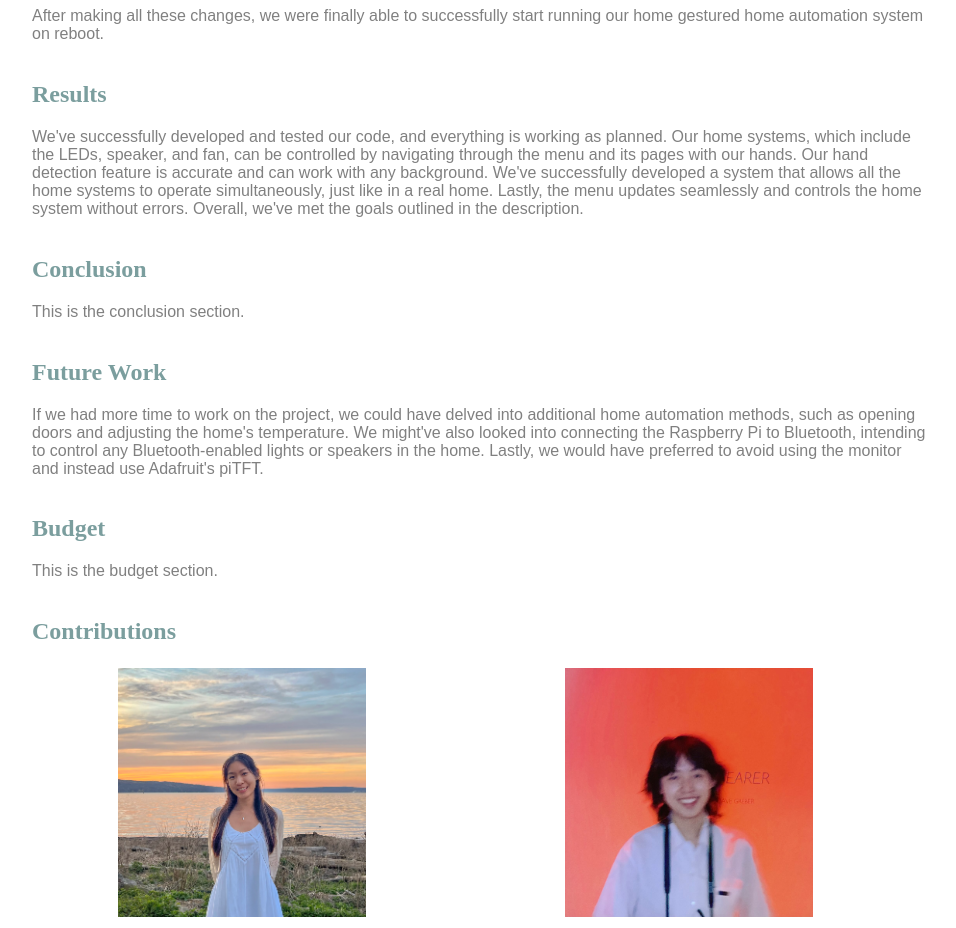
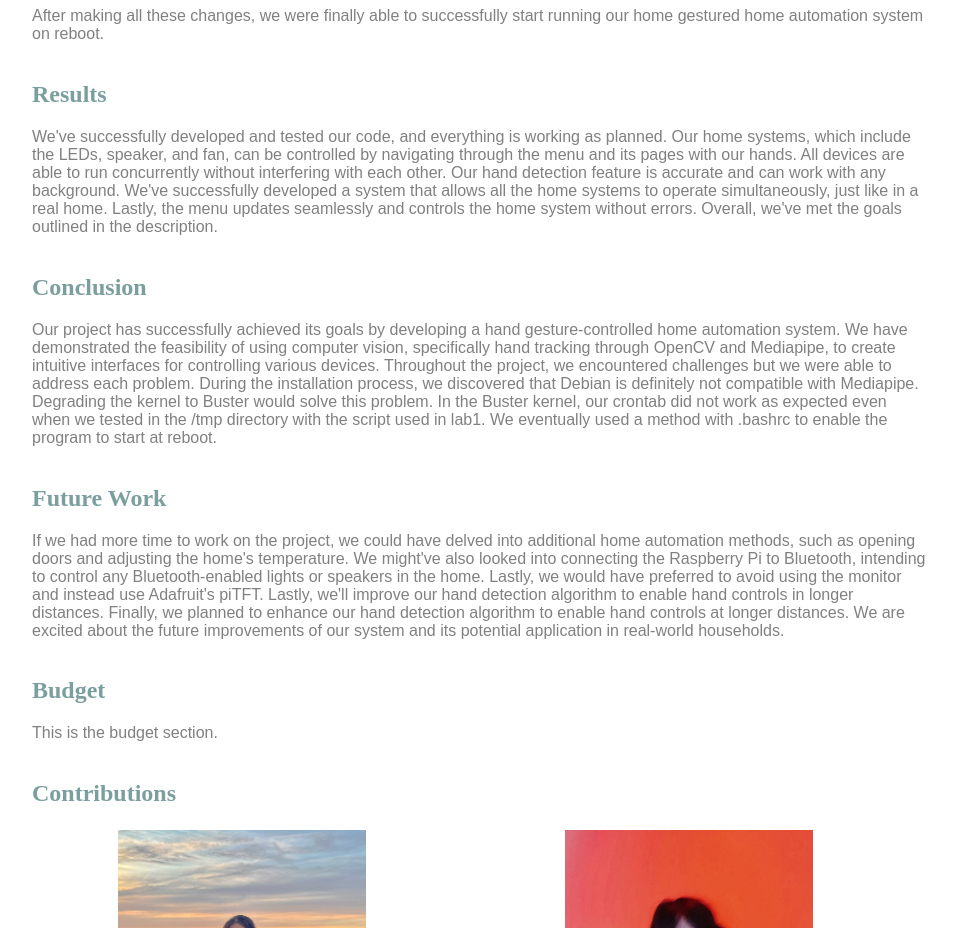
Before and after one commit to vanessafang3/GestureHome, a plain HTML site: page GestureHome_web/index.html in a window 1280 px wide. Shown: the part 10980-11908 px from the top of the page, without its empty margins (184-1140 px from the left). Drawn offline with Linux system fonts and the light colour scheme.

Commit message:
Update result, conclusion, future work

```diff
--- a/GestureHome_web/index.html
+++ b/GestureHome_web/index.html
@@ -530,17 +530,25 @@
 
   <section id="results">
     <h2>Results</h2>
-    <p>We've successfully developed and tested our code, and everything is working as planned. Our home systems, which
-      include the LEDs, speaker, and fan, can be controlled by navigating through the menu and its pages with our hands.
-      Our hand detection feature is accurate and can work with any background. We've successfully developed a system
-      that allows all the home systems to operate simultaneously, just like in a real home. Lastly, the menu updates
-      seamlessly and controls the home system without errors. Overall, we've met the goals outlined in the description.
+    <p>We've successfully developed and tested our code, and everything is working as planned. Our home systems,
+      which include the LEDs, speaker, and fan, can be controlled by navigating through the menu and its pages with our
+      hands. All devices are able to run concurrently without interfering with each other. Our hand detection feature is
+      accurate and can work with any background. We've successfully developed a system that allows all the home systems to
+      operate simultaneously, just like in a real home. Lastly, the menu updates seamlessly and controls the home system
+      without errors. Overall, we've met the goals outlined in the description.
     </p>
   </section>
 
   <section id="conclusion">
     <h2>Conclusion</h2>
-    <p>This is the conclusion section.</p>
+    <p>Our project has successfully achieved its goals by developing a hand gesture-controlled home automation system.
+      We have demonstrated the feasibility of using computer vision, specifically hand tracking through OpenCV and Mediapipe,
+      to create intuitive interfaces for controlling various devices. Throughout the project, we encountered challenges but we were
+      able to address each problem. During the installation process, we discovered that Debian is definitely not compatible with
+      Mediapipe. Degrading the kernel to Buster would solve this problem. In the Buster kernel, our crontab did not work as expected
+      even when we tested in the /tmp directory with the script used in lab1. We eventually used a method with .bashrc to enable the
+      program to start at reboot.
+    </p>
   </section>
 
   <section id="future">
@@ -548,7 +556,11 @@
     <p>If we had more time to work on the project, we could have delved into additional home automation methods, such as
       opening doors and adjusting the home's temperature. We might've also looked into connecting the Raspberry Pi to
       Bluetooth, intending to control any Bluetooth-enabled lights or speakers in the home. Lastly, we would have
-      preferred to avoid using the monitor and instead use Adafruit's piTFT.</p>
+      preferred to avoid using the monitor and instead use Adafruit's piTFT. Lastly, we'll improve our hand detection
+      algorithm to enable hand controls in longer distances. Finally, we planned to enhance our hand detection algorithm
+      to enable hand controls at longer distances. We are excited about the future improvements of our system and its potential
+      application in real-world households.
+    </p>
   </section>
 
   <section id="budget">
```
